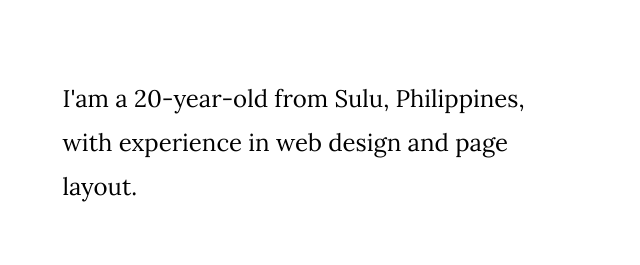
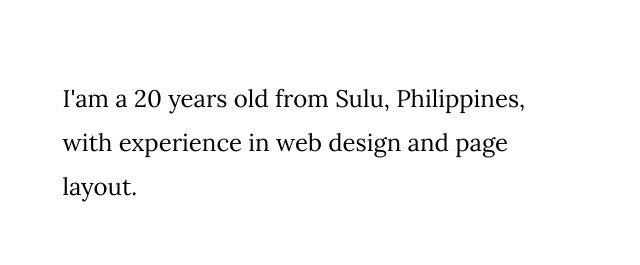
Before and after one commit to Jhonardz/main, a plain HTML site: page index.html in a window 1280 px wide. Shown: the part 1047-1312 px from the top of the page, 28-668 px from the left. Drawn offline with Linux system fonts and the light colour scheme; a web font is replaced by a local one.

Commit message:
Update index.html

```diff
--- a/index.html
+++ b/index.html
@@ -114,7 +114,7 @@
             <div class="row about-me__content" data-aos="fade-up">
                 <div class="column large-full about-me__text">
                     <p class="lead">
-                    I'am a 20-year-old from Sulu, Philippines, with experience in
+                    I'am a 20 years old from Sulu, Philippines, with experience in
                          web design and page layout.
                     </p>
 
```
